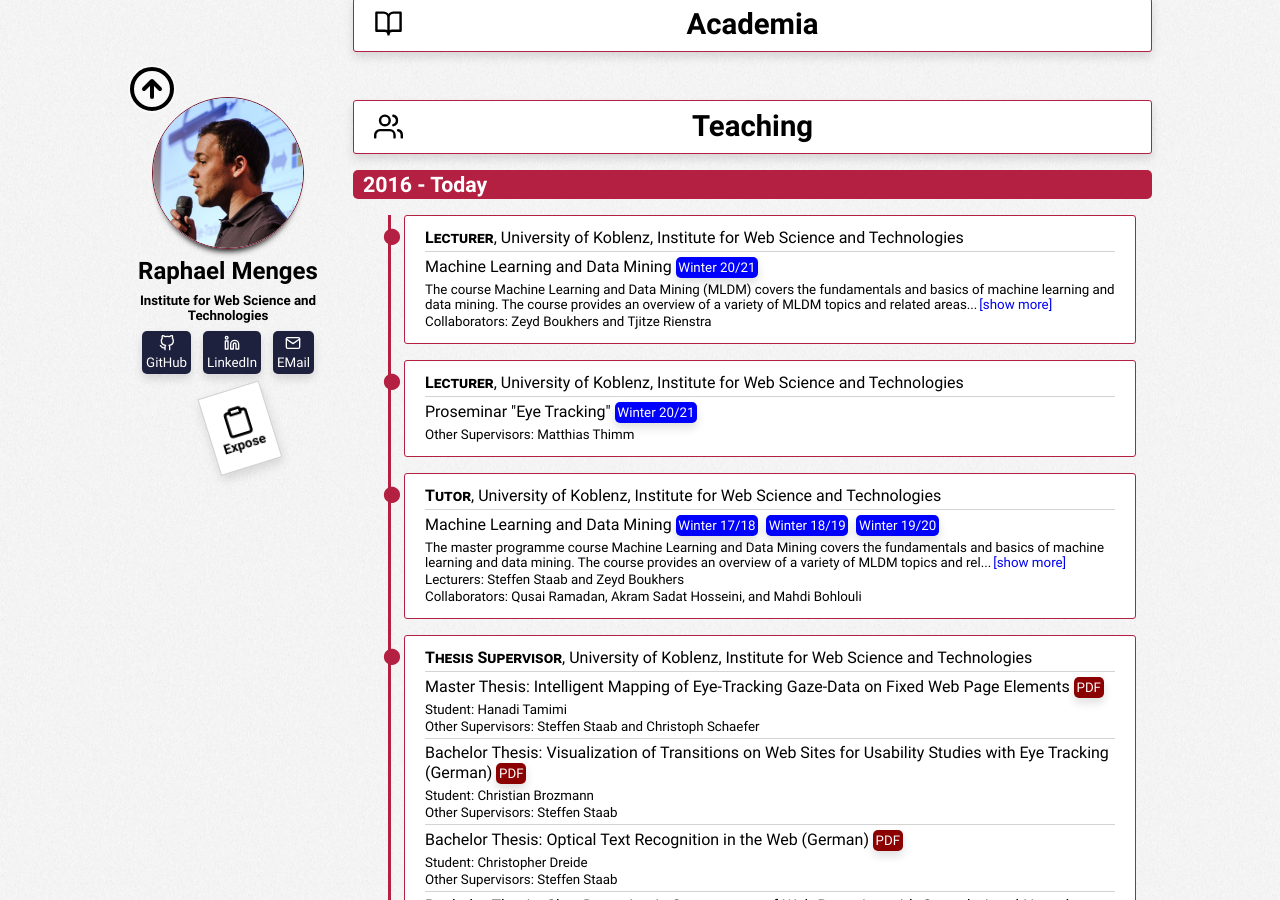
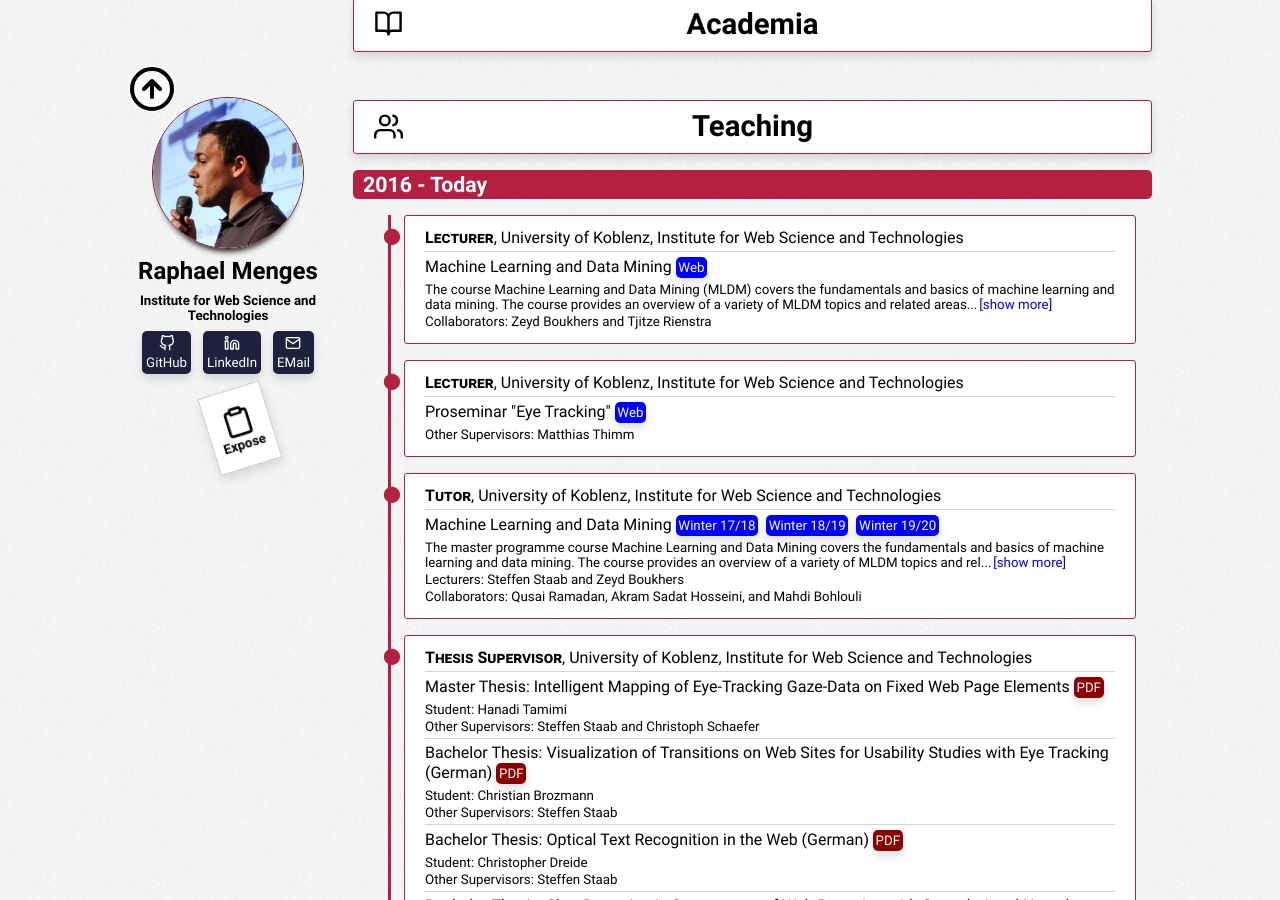
Before and after one commit to raphaelmenges/raphaelmenges.github.io, a Jekyll site: the page built from index.html, in a window 1280 px wide and 900 px high, scrolled down 2339 px. Built offline with Jekyll 4.4.1, drawn with Linux system fonts in a browser that asks for light colours.

Commit message:
Change link title.

```diff
--- a/_includes/home/teaching.html
+++ b/_includes/home/teaching.html
@@ -8,14 +8,14 @@
 <ol>
 	<li>
 		<div><strong style='font-variant: small-caps'>Lecturer</strong>, University of Koblenz, Institute for Web Science and Technologies</div>
-		<div class='title'>Machine Learning and Data Mining<a class='web' href='https://west.uni-koblenz.de/studying/ws2021/machine-learning-and-data-mining'>Winter 20/21</a></div>
+		<div class='title'>Machine Learning and Data Mining<a class='web' href='https://west.uni-koblenz.de/studying/ws2021/machine-learning-and-data-mining'>Web</a></div>
 		<div class='abstract'>The course Machine Learning and Data Mining (MLDM) covers the fundamentals and basics of machine learning and data mining. The course provides an overview of a variety of MLDM topics and related areas such as clustering and classification.</div>
 		<div class='note'>Collaborators: Zeyd Boukhers and Tjitze Rienstra</div>
 	</li>
 
 	<li>
 		<div><strong style='font-variant: small-caps'>Lecturer</strong>, University of Koblenz, Institute for Web Science and Technologies</div>
-		<div class='title'>Proseminar "Eye Tracking"<a class='web' href='https://west.uni-koblenz.de/studying/ws2021/proseminar-eye-tracking'>Winter 20/21</a></div>
+		<div class='title'>Proseminar "Eye Tracking"<a class='web' href='https://west.uni-koblenz.de/studying/ws2021/proseminar-eye-tracking'>Web</a></div>
 		<div class='note'>Other Supervisors: Matthias Thimm</div>
 	</li>
 
```
